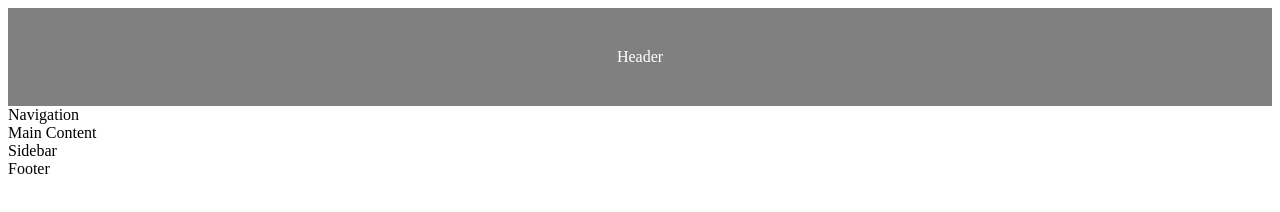
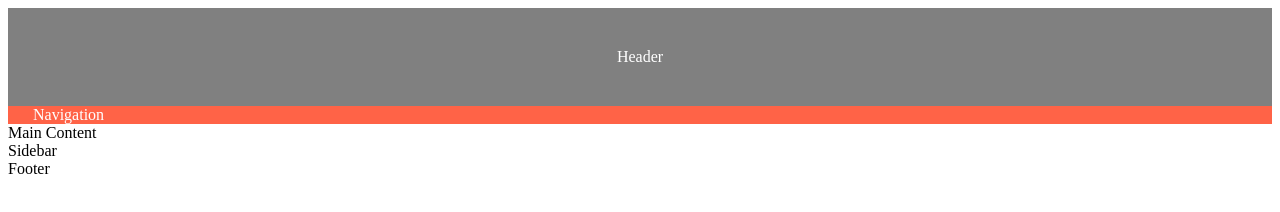
Before and after one commit to andrea2025/second, a plain HTML site: page index.html in a window 1280 px wide. Drawn offline with Linux system fonts and the light colour scheme.

Commit message:
styled nav

```diff
--- a/index.html
+++ b/index.html
@@ -7,7 +7,7 @@
 <body>
 <section>
 	<div id="main">Header</div>
-	<div>Navigation</div>
+	<div id="iv">Navigation</div>
 	</section>
 <section>
 	<div>Main Content</div>
--- a/main.css
+++ b/main.css
@@ -4,3 +4,8 @@
 	text-align: center;
 	padding: 40px 0px;
 }
+#iv {
+	background: tomato;
+	color:white;
+	padding-left:  25px;
+}
```
